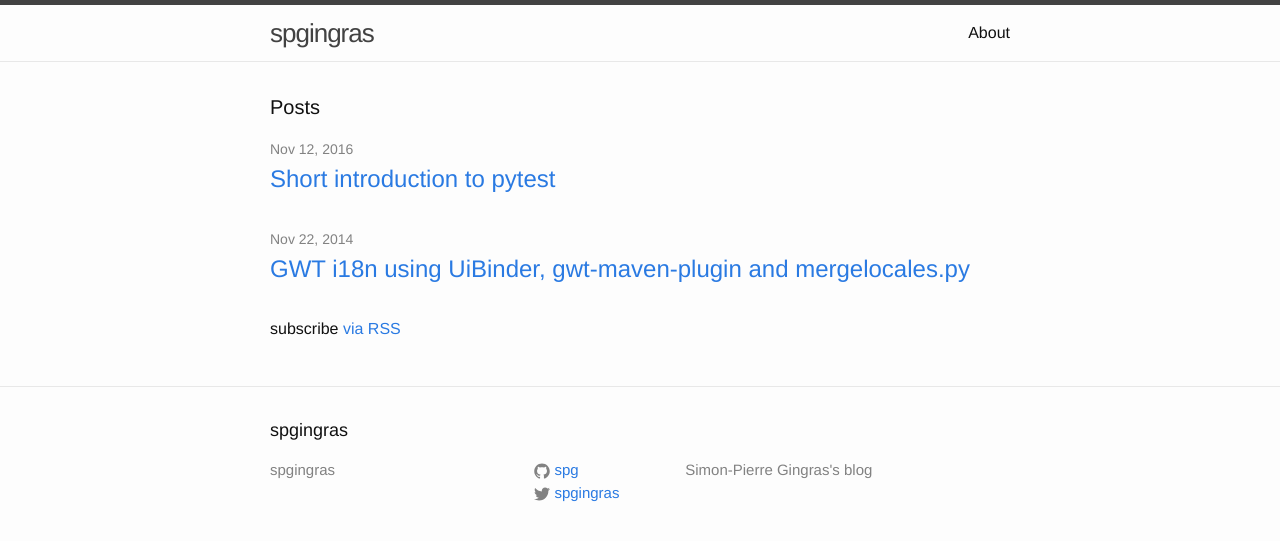
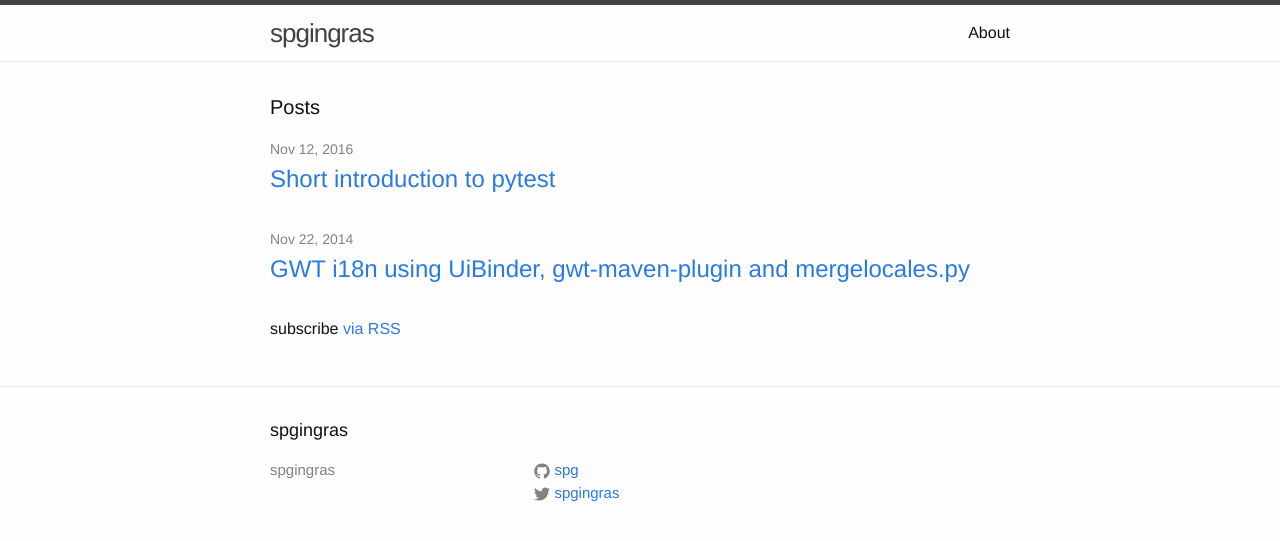
Before and after one commit to spg/spg.github.com, a Jekyll site: the page built from index.html, in a window 1280 px wide. Shown: the top 541 px of the page. Built offline with Jekyll 4.4.1, drawn with Linux system fonts in a browser that asks for light colours.

```diff
--- a/_config.yml
+++ b/_config.yml
@@ -1,7 +1,6 @@
 # Site settings
 title: spgingras
-description: > # this means to ignore newlines until "baseurl:"
-  Simon-Pierre Gingras's blog
+
 baseurl: "" # the subpath of your site, e.g. /blog/
 url: "http://spg.github.io" # the base hostname & protocol for your site
 twitter_username: spgingras
```
